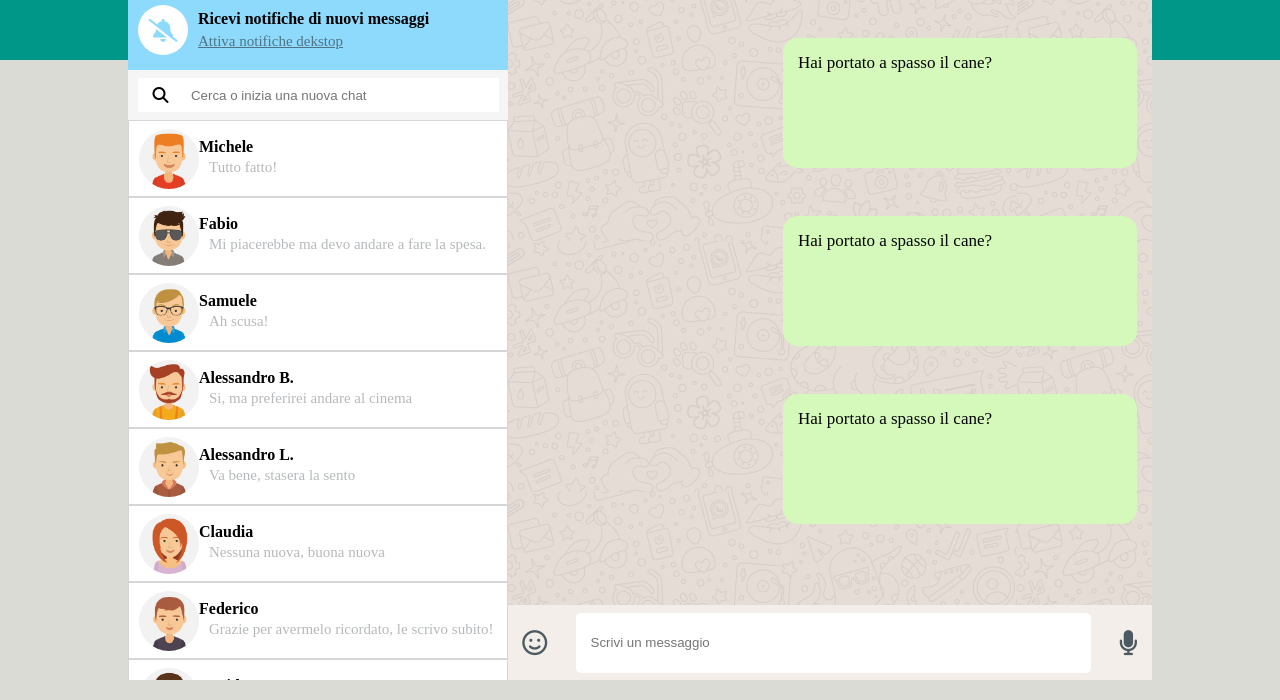
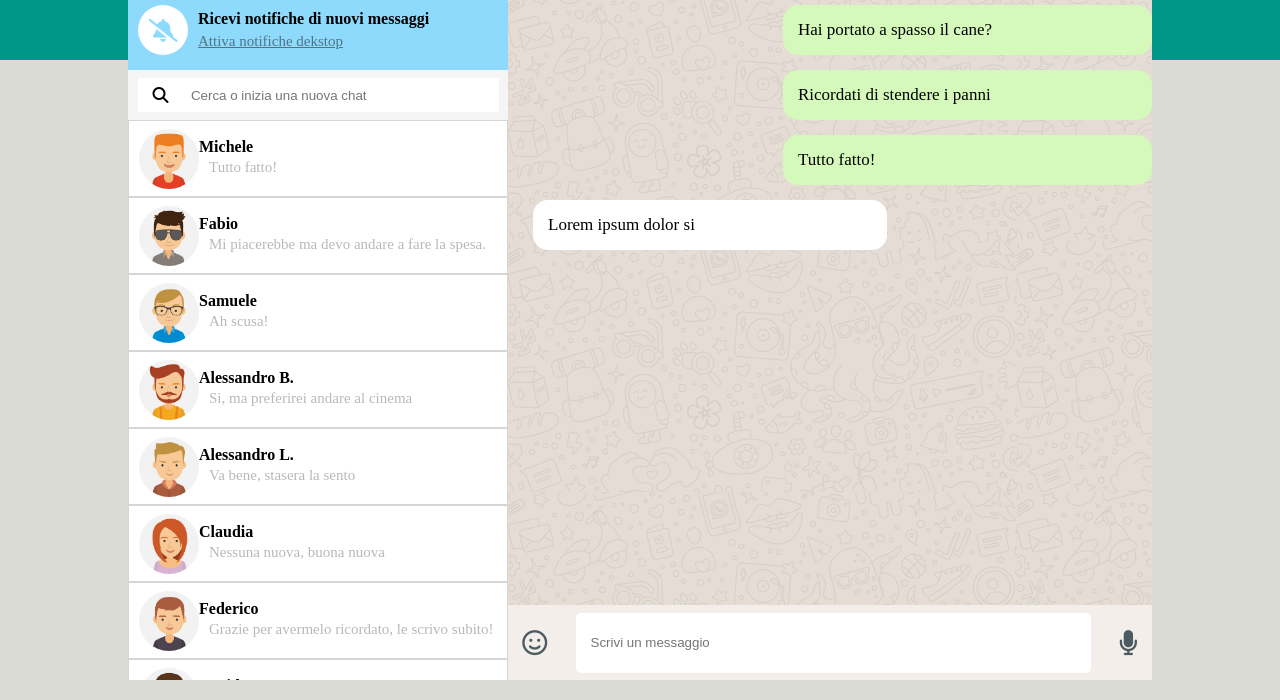
Before and after one commit to IlariaGuarnieri/vue-boolzapp, a plain HTML site: page index.html in a window 1280 px wide. Shown: the part 100-800 px from the top of the page. Drawn offline with nearby package versions, Linux system fonts and the light colour scheme.

Commit message:
[add] cambiano nome e avatar al click della chat

```diff
--- a/css/style.css
+++ b/css/style.css
@@ -232,27 +232,27 @@ aside .users{
 }
 
 /* chat grandi destra */
-.message-sent{
-    max-width: 55%;
-    min-height: 130px ;
-    background-color: #D5F9BA ;
-    border-radius: 15px;
-    margin-left: 275px;
-    margin-top: 48px ;
+.message{
+  border-radius: 15px;
+  margin-left: 275px;
+  margin-top: 15px ;
 }
-.message-sent p, .message-received p{
+
+.sent{
+  background-color: #D5F9BA ;
+}
+.sent p, .received p{
   font-size: 17px;
   padding: 15px;
   line-height: 20px;
 }
 
-.message-received{
+.received{
   max-width: 55%;
-  min-height: 130px ;
   background-color: #fff ;
   border-radius: 15px;
-  margin-left: 35px;
-  margin-top: 10px;
+  margin-left: 25px;
+  margin-top: 15px;
 }
 
 /* input scrivi un messaggio */
--- a/index.html
+++ b/index.html
@@ -90,11 +90,11 @@
           <div class="contatto d-flex">
 
             <div class="photo-michele">
-              <img id="me" src="img/avatar_1.jpg" alt="avatar-io">
+              <img id="me" :src="contacts[utenteAttivo].avatar" alt="avatar-io">
             </div>
 
             <div class="name-user-michele">
-              <p><strong>Michele</strong></p>
+              <p><strong>{{contacts[utenteAttivo].name}}</strong></p>
               <p id="font-xs">Ultimo accesso oggi alle 16:26</p>
             </div>
           </div>
@@ -102,19 +102,16 @@
   <!-- messaggi CHAT GRANDE -->
         <div class="content-messages">
 
-
           <div
           v-for="message in contacts[utenteAttivo].messages"
-          class="message-sent"
+          class="message sent"
           >
-            <p>{{ contacts[utenteAttivo].messages[0].message }}</p>
-
+            <p>{{ message.message }}</p>
           </div>
 
-
-          <!-- <div class="message-received">
-            <p>Lorem ipsum dolor sit amet consectetur adipisicing elit. Quas cumque voluptatibus expedita ratione officiis deleniti quasi eius veniam veritatis voluptate! Nihil cupiditate molestias nobis quidem excepturi </p>
-          </div> -->
+          <div class="message received">
+            <p>Lorem ipsum dolor si</p>
+          </div>
 
         </div>
 
--- a/script.js
+++ b/script.js
@@ -174,13 +174,13 @@ createApp({
                 }
             ],
         }
-      ],
+    ],
 
       // 0 è il primo indice della prima chat
-      utenteAttivo:0,
+        utenteAttivo:0,
 
     }
-  },
+    },
 
   // Impostare l'indice del contatto selezionato
   methods:{
```
